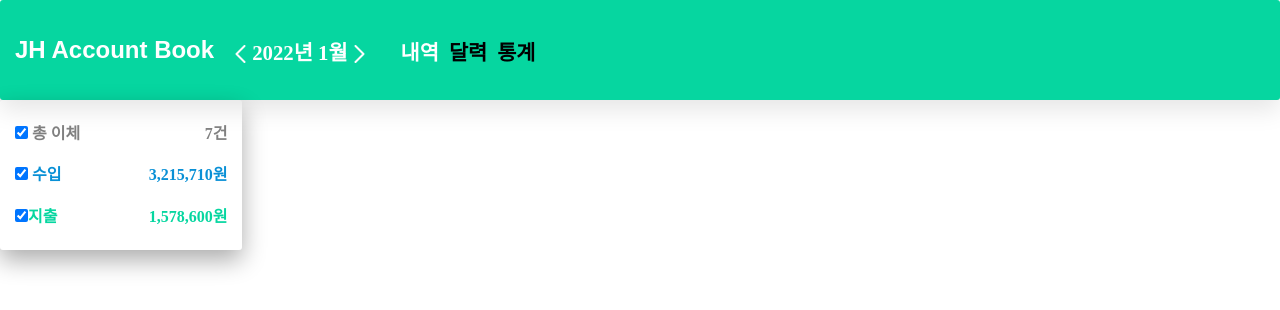
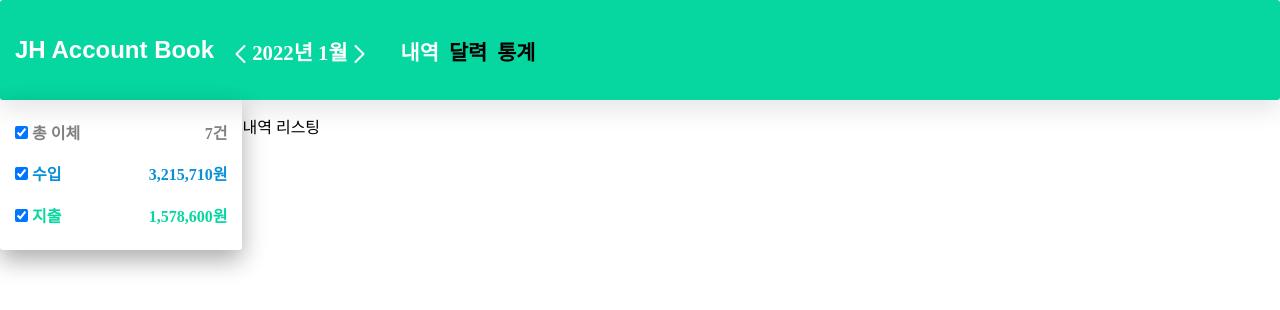
Before and after one commit to Kings0816/account-book, a React app in the folder frontend/: page / in a window 1280 px wide. Shown: the top 310 px of the page. Built offline with nearby package versions, Linux system fonts and the light colour scheme; sample sign-in values are in the browser's storage; the HTML template or start-up script is replaced by a standard one.

Commit message:
refactor: 요약 정보를 담은 레이아웃 Summary 컴포넌트로 분리(재사용)

```diff
--- /dev/null
+++ b/frontend/src/components/Summary/index.jsx
@@ -0,0 +1,85 @@
+import React from 'react';
+import styled from 'styled-components';
+
+import { MAX_MOBILE_DEVICE } from '../../utils/device-size';
+
+const Summary = () => {
+    return (
+        <SummaryContainer>
+            <SummaryBox color={'gray'}>
+                <span>
+                    <input type="checkbox" checked /> 총 이체
+                </span>
+                <span>7건</span>
+            </SummaryBox>
+            <SummaryBox color={'blue'}>
+                <span>
+                    <input type="checkbox" checked /> 수입
+                </span>
+                <span>3,215,710원</span>
+            </SummaryBox>
+            <SummaryBox color={'mint'}>
+                <span>
+                    <input type="checkbox" checked /> 지출
+                </span>
+                <span>1,578,600원</span>
+            </SummaryBox>
+        </SummaryContainer>
+    );
+};
+
+export default Summary;
+
+const SummaryContainer = styled.div`
+    width: 300px;
+    height: 150px;
+
+    display: flex;
+    flex-direction: column;
+    justify-content: space-evenly;
+    align-items: flex-start;
+
+    border-radius: 3px;
+    box-sizing: border-box;
+    box-shadow: ${({ theme }) => theme.shadow.thick};
+
+    @media screen and (max-width: ${MAX_MOBILE_DEVICE}px) {
+        padding-left: 15px;
+        width: 100%;
+        height: 50px;
+
+        display: flex;
+        flex-direction: row;
+        justify-content: flex-start;
+        align-items: center;
+
+        box-shadow: ${({ theme }) => theme.shadow.pale};
+    }
+`;
+
+const SummaryBox = styled.div`
+    margin: 0px 15px;
+    width: calc(100% - 30px);
+
+    display: flex;
+    flex-direction: row;
+    justify-content: space-between;
+    align-items: center;
+
+    font-weight: bold;
+    font-size: ${({ theme }) => theme.fontSize.default};
+    color: ${(props) =>
+        ({ theme }) =>
+            theme.color[props.color]};
+
+    @media screen and (max-width: ${MAX_MOBILE_DEVICE}px) {
+        margin: 0px;
+
+        display: flex;
+        flex-direction: column;
+        justify-content: center;
+        align-items: flex-start;
+
+        font-size: ${({ theme }) => theme.fontSize.mini};
+    }
+`;
--- a/frontend/src/components/Transactions/index.jsx
+++ b/frontend/src/components/Transactions/index.jsx
@@ -1,33 +1,14 @@
 import React from 'react';
 import styled from 'styled-components';
 
+import Summary from '../Summary';
 import { MAX_MOBILE_DEVICE } from '../../utils/device-size';
 
 const Transactions = () => {
     return (
         <Wrapper>
-            <SummaryContainer>
-                <Summary color={'gray'}>
-                    <span>
-                        <input type="checkbox" checked /> 총 이체
-                    </span>
-                    <span>7건</span>
-                </Summary>
-                <Summary color={'blue'}>
-                    <span>
-                        <input type="checkbox" checked /> 수입
-                    </span>
-                    <span>3,215,710원</span>
-                </Summary>
-                <Summary color={'mint'}>
-                    <span>
-                        <input type="checkbox" checked />
-                        지출
-                    </span>
-                    <span>1,578,600원</span>
-                </Summary>
-            </SummaryContainer>
-            <TransactionContainer></TransactionContainer>
+            <Summary />
+            <TransactionContainer>내역 리스팅</TransactionContainer>
         </Wrapper>
     );
 };
@@ -53,60 +34,6 @@ const Wrapper = styled.div`
     }
 `;
 
-const SummaryContainer = styled.div`
-    width: 300px;
-    height: 150px;
-
-    display: flex;
-    flex-direction: column;
-    justify-content: space-evenly;
-    align-items: flex-start;
-
-    border-radius: 3px;
-    box-sizing: border-box;
-    box-shadow: ${({ theme }) => theme.shadow.thick};
-
-    @media screen and (max-width: ${MAX_MOBILE_DEVICE}px) {
-        padding-left: 15px;
-        width: 100%;
-        height: 50px;
-
-        display: flex;
-        flex-direction: row;
-        justify-content: flex-start;
-        align-items: center;
-
-        box-shadow: ${({ theme }) => theme.shadow.pale};
-    }
-`;
-
-const Summary = styled.div`
-    margin: 0px 15px;
-    width: calc(100% - 30px);
-
-    display: flex;
-    flex-direction: row;
-    justify-content: space-between;
-    align-items: center;
-
-    font-weight: bold;
-    font-size: ${({ theme }) => theme.fontSize.default};
-    color: ${(props) =>
-        ({ theme }) =>
-            theme.color[props.color]};
-
-    @media screen and (max-width: ${MAX_MOBILE_DEVICE}px) {
-        margin: 0px;
-
-        display: flex;
-        flex-direction: column;
-        justify-content: center;
-        align-items: flex-start;
-
-        font-size: ${({ theme }) => theme.fontSize.mini};
-    }
-`;
-
 const TransactionContainer = styled.ul`
     margin-top: 20px;
     width: 100%;
```
